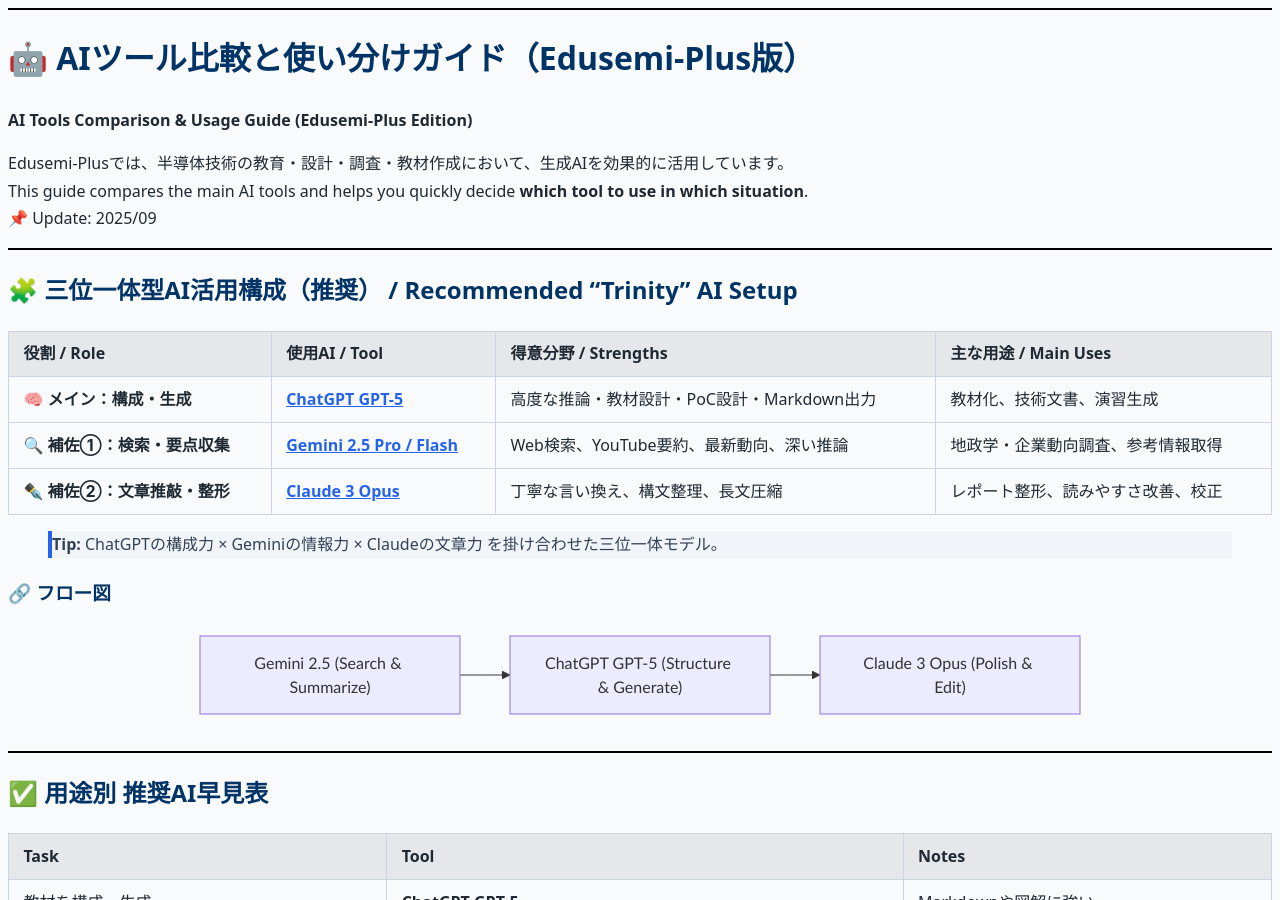
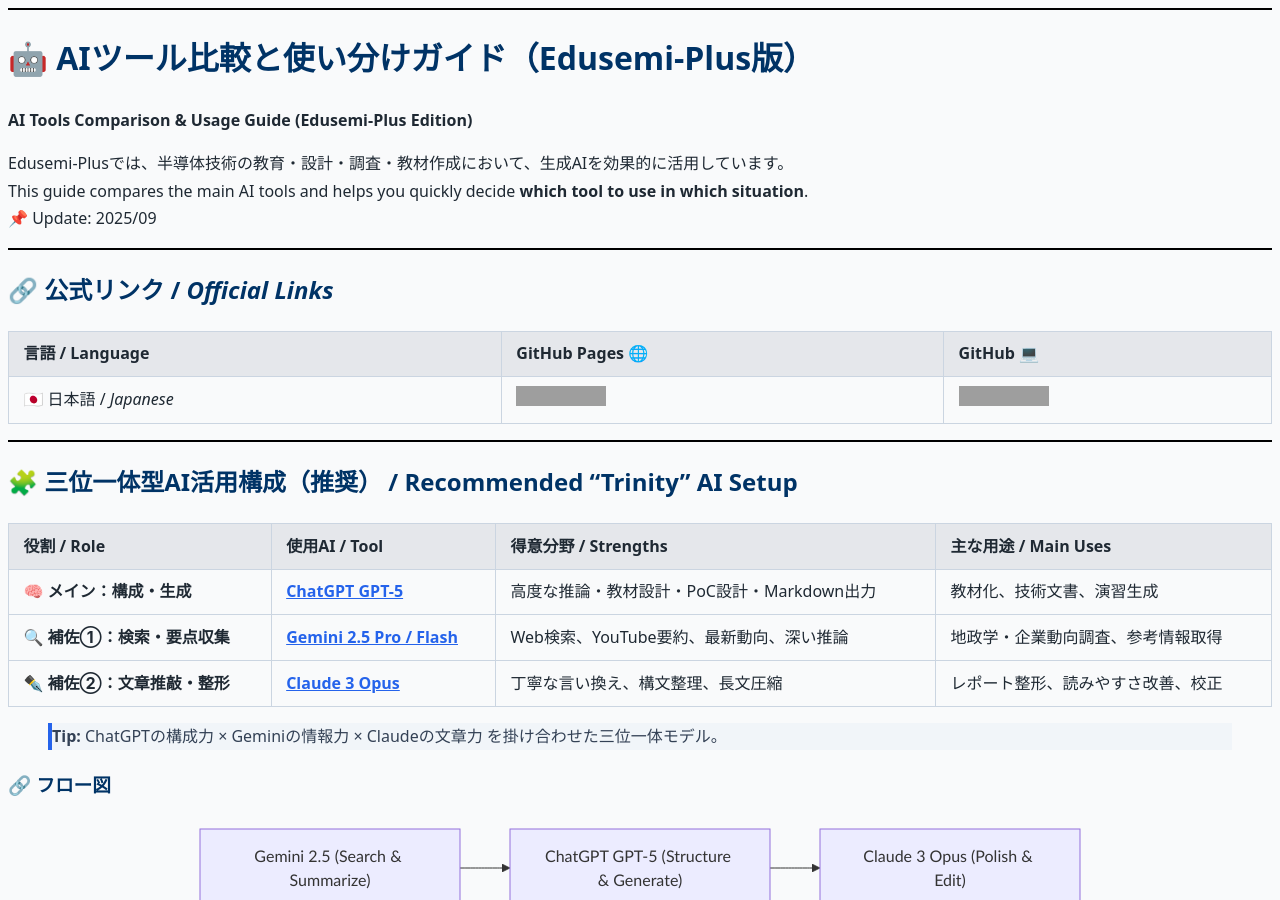
Before and after one commit to Samizo-AITL/Edusemi-Plus, a Jekyll site: the page built from ai-tools-comparison/index.md, in a window 1280 px wide and 900 px high. Built offline with Jekyll 4.4.1, drawn with Linux system fonts in a browser that asks for light colours; grey boxes are pictures that could not be loaded.

Commit message:
Update index.md

```diff
--- a/ai-tools-comparison/index.md
+++ b/ai-tools-comparison/index.md
@@ -11,6 +11,14 @@
 Edusemi-Plusでは、半導体技術の教育・設計・調査・教材作成において、生成AIを効果的に活用しています。
 This guide compares the main AI tools and helps you quickly decide **which tool to use in which situation**.
 📌 Update: 2025/09
+
+---
+
+## 🔗 公式リンク / *Official Links*
+
+| 言語 / Language | GitHub Pages 🌐 | GitHub 💻 |
+|-----------------|----------------|-----------|
+| 🇯🇵 日本語 / *Japanese* | [![GitHub Pages JP](https://img.shields.io/badge/GitHub%20Pages-日本語版-brightgreen?logo=github)](https://samizo-aitl.github.io/Edusemi-Plus/ai-tools-comparison/) | [![GitHub Repo JP](https://img.shields.io/badge/GitHub-日本語版-blue?logo=github)](https://github.com/Samizo-AITL/Edusemi-Plus/tree/main/ai-tools-comparison) |
 
 ---
 
```
